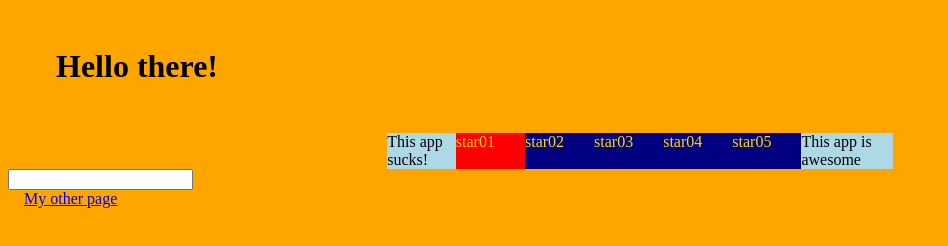
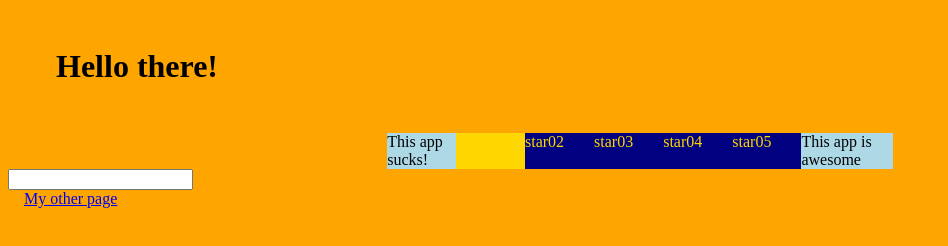
Before and after one commit to jr2nd/playground-fivestar, a plain HTML site: page index.html in a window 1280 px wide. Both pictures are taken after a click on the element "star01". Shown: the whole page, without its empty margins (0-948 px from the left). Drawn offline with Linux system fonts and the light colour scheme.

Commit message:
1 file modified

```diff
--- a/styles.css
+++ b/styles.css
@@ -10,7 +10,7 @@ a {
 #star-container {
   display: flex;
   flex-wrap: nowrap;
-  background-color: blue;
+  background-color: black;
   margin-left: auto;
   margin-right: auto;
   width: 40%;
@@ -27,9 +27,10 @@ background-color: lightblue;
   flex: 20%;
 background-color: navy;
 color: gold;
+border: 1rem;
 }
 .star-rated {
-  background-color: red;
+  background-color: gold;
 }
 #comment {
   margin-left: auto;
```
